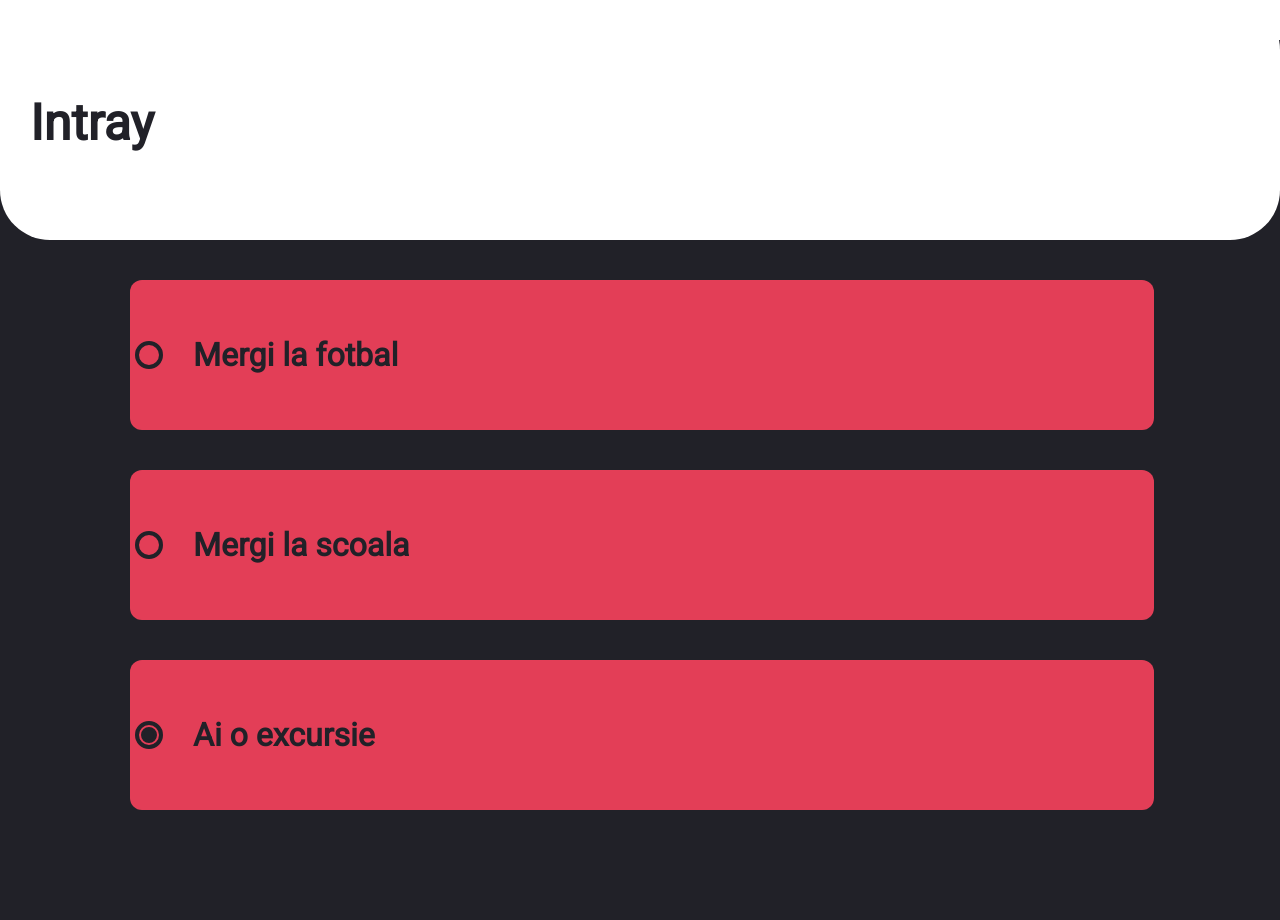
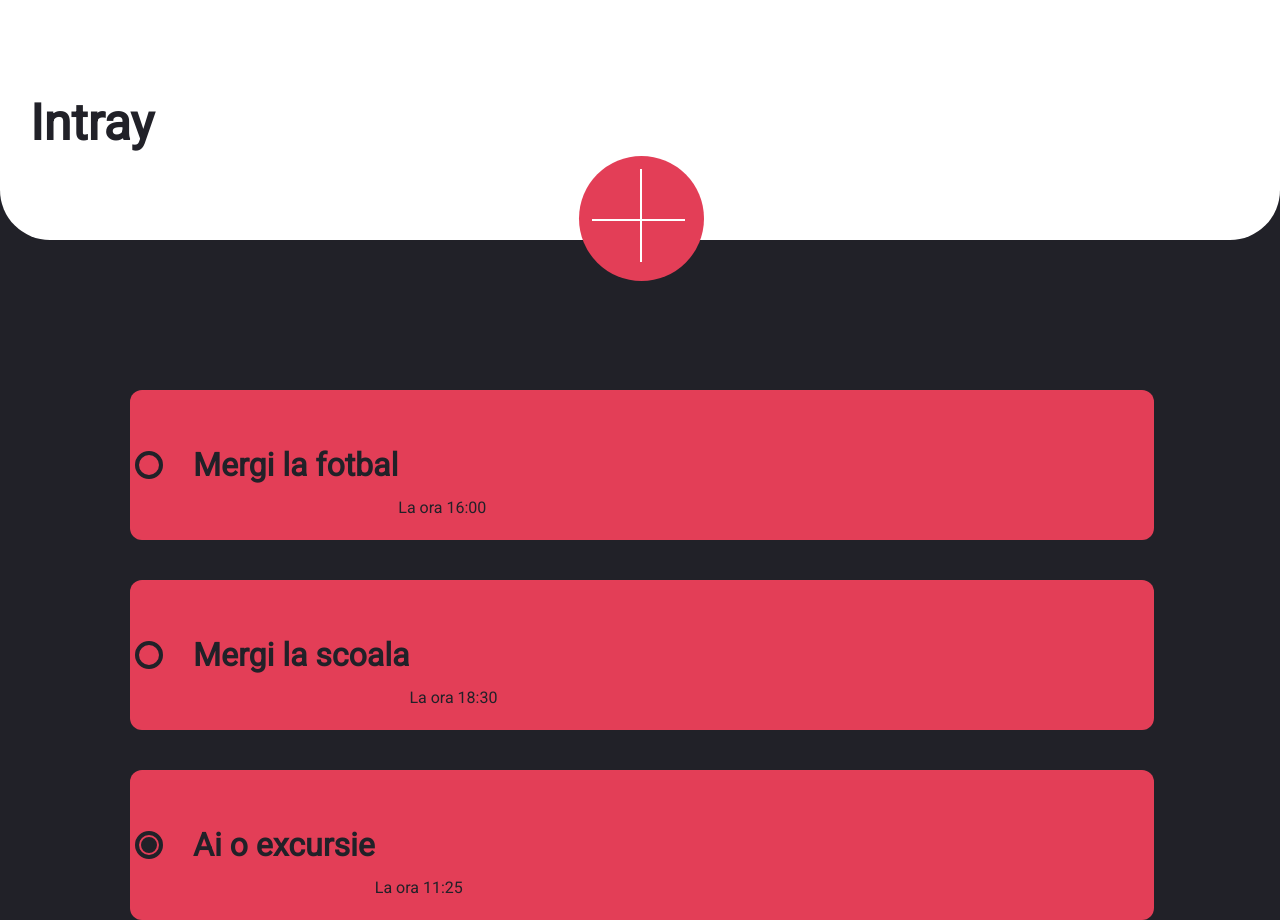
Before and after one commit to zamfir231/TodoApp, a React (Create React App) app: page / in a window 1280 px wide. Before the commit the page ends 810 px from the top, so only its background shows below. Built offline with nearby package versions, Linux system fonts and the light colour scheme.

Commit message:
add task form added

```diff
--- a/src/App.js
+++ b/src/App.js
@@ -1,8 +1,11 @@
-import Header from './components/header/Header'
-import Tasks from './components/Tasks'
+import Header from './components/HomePage/header/Header'
+import Tasks from './components/HomePage/Tasks/Tasks'
+import AddTaskInput from './components/HomePage/AddTaskInput'
 import { useState } from 'react'
 
 const App = () => {
+  const [showAddTaskInput, setshowAddTaskInput] = useState(false)
+
   const [tasks, setTasks] = useState([
     {
       text: 'Mergi la fotbal',
@@ -30,9 +33,26 @@
     }
   ])
 
+  const addTask = (task, description) => {
+    const newTask = {
+      text: task,
+      description: description,
+      done: false,
+      date: '5',
+      day: 'Thursday',
+      Month: 'Dec'
+    }
+
+    setshowAddTaskInput(false)
+
+    setTasks([...tasks, newTask])
+
+  }
+
   return (
     <div>
-      <Header />
+      <Header onAddTask={() => setshowAddTaskInput(true)} />
+      { showAddTaskInput && <AddTaskInput addTask={addTask} onCancel={() => setshowAddTaskInput(false)} /> }
       <Tasks tasks={ tasks } />
     </div>
   )
--- /dev/null
+++ b/src/components/HomePage/AddTaskInput.js
@@ -0,0 +1,95 @@
+import React, { useState } from 'react'
+import {
+    TextField,
+    Grid,
+    Typography,
+    FormControl,
+    FormControlLabel
+
+} from '@material-ui/core'
+
+const AddTaskInput = ({addTask, onCancel}) => {
+    const [taskValue, setTaskValue] = useState('')
+    const [taskDescripton, setTaskDescription] = useState('')
+
+    const onSubmit = (e) => {
+        e.preventDefault()
+
+        if (taskValue.length < 2) {
+            alert('Task must be longer than 1 character');
+            return
+        }
+
+        addTask(taskValue, taskDescripton)
+        setTaskValue('')
+        setTaskDescription('')
+    }
+
+    return (
+        <form className='addTaskForm' onSubmit={onSubmit}>
+            <Grid container spacing={1}>
+                <Grid item xs={12} align="center">
+                    <Typography style={{color:'#FFF'}} component="h4" variant="h4">
+                        Add New Task
+                    </Typography>
+                </Grid>
+                <Grid item xs={12} align='center'>
+                    <label style={{color:'#FFF'}} htmlFor='taskContent'>Task</label>
+                    <TextField
+                        required={false}
+                        type='text'
+                        defaultValue=''
+                        onChange={(e) => setTaskValue(e.target.value)}
+                        inputProps={{
+                            style: {textAlign: 'center',  color: '#FFFFFF'},
+                        }}
+                    />
+                </Grid>
+                <Grid item xs={12} align='center'>
+                    <label style={{color:'#FFF'}} htmlFor='taskDescription'>Description</label>
+                    <TextField
+                        required={false}
+                        type='text'
+                        defaultValue=''
+                        onChange={(e) => setTaskDescription(e.target.value)}
+                        inputProps={{
+                            style: {textAlign: 'center',  color: '#FFFFFF'},
+                        }}
+                    />
+                </Grid>
+                <button
+                    type="button"
+                    onClick={onCancel}
+                    style={{
+                        backgroundColor: "#E33E57",
+                        color:'white',
+                        display: 'inline',
+                        border: 'none',
+                        width: '70px',
+                        height: '30px',
+                        marginBottom: '20px',
+                    }}
+                >
+                    Cancel
+                </button>
+                <button
+                    type="submit"
+                    style={{
+                        backgroundColor: "#E33E57",
+                        color:'white',
+                        width: '70px',
+                        height: '30px',
+                        marginLeft: '20px',
+                        display: 'inline',
+                        border: 'none',
+
+                    }}
+                >
+                    Add
+                </button>
+            </Grid>
+        </form>
+    )
+}
+
+export default AddTaskInput
--- a/src/components/Task.js
+++ b/src/components/HomePage/Tasks/Task.js
@@ -1,10 +1,12 @@
 import RadioButton from "./RadioButton";
 
-const Task = ({ text, done }) => {
+const Task = ({ text, done, description }) => {
     return (
         <div className='task'>
             <RadioButton done={done} insideColor='#E33E57' borderColor='#212128' width='20' />
             <h1 style={{marginLeft: '30px',}}>{text}</h1>
+            <br/>
+            <p className='task-description'>{description}</p>
         </div>
     )
 }
--- a/src/components/Tasks.js
+++ b/src/components/HomePage/Tasks/Tasks.js
@@ -7,6 +7,7 @@
                 <Task
                     text={ task.text }
                     done={ task.done }
+                    description={ task.description }
                     key={id}
                 />
             ))}
--- /dev/null
+++ b/src/components/HomePage/header/AddTaskButton.js
@@ -0,0 +1,29 @@
+const AddTaskButton = ({ onClick }) => {
+    return (
+        <button className='addTask' onClick={ onClick }>
+            <span
+                style={{
+                    position: 'absolute',
+                    left: '10%',
+                    display: 'block',
+                    width: '75%',
+                    height: '2px',
+                    backgroundColor: '#FFFFFF'
+                }}
+            ></span>
+            <span
+                style={{
+                    position: 'absolute',
+                    left: '49%',
+                    top: '10%',
+                    display: 'block',
+                    width: '2px',
+                    height: '75%',
+                    backgroundColor: '#FFFFFF'
+                }}
+            ></span>
+        </button>
+    )
+}
+
+export default AddTaskButton
--- a/src/components/header/Header.js
+++ b/src/components/HomePage/header/Header.js
@@ -1,10 +1,13 @@
-const Header = () => {
+import AddTaskButton from "./AddTaskButton"
+
+const Header = ({ onAddTask }) => {
     return (
         <header>
             <div className='header'>
                 <div className='complete-header'>
                 </div>
                 <h1 className='header-title'>Intray</h1>
+                <AddTaskButton onClick={onAddTask } />
             </div>
         </header>
     )
--- a/src/index.css
+++ b/src/index.css
@@ -19,6 +19,7 @@
   top: 0;
   width: 100%;
   height: 30vh;
+  margin-bottom: 150px;
   background-color: #FFF;
   border-radius: 0 50px 50px 50px;
 }
@@ -28,7 +29,7 @@
   top: 0;
   width: 100%;
   background-color: #FFF;
-  height: 5vh;
+  height: 6.5vh;
   z-index: -1;
 }
 
@@ -57,3 +58,35 @@
   height: 20px;
   background-color: #212128;
 }
+
+.addTask {
+  position: relative;
+  right: 45%;
+  top: 65%;
+  display: block;
+  margin-bottom: 100px;
+  border: none;
+  border-radius: 50%;
+  width: 125px;
+  height: 125px;
+  background-color: #E33E57;
+}
+
+.addTaskForm {
+  position: relative;
+  left: 45%;
+  background-color: #212128;
+  display: flex;
+  border-radius: 16px;
+  width: 175px;
+  height: 200px;
+  margin-bottom: 50px;
+}
+
+.task-description {
+  display: inline;
+  color: #212128;
+  position: relative;
+  margin-left: 0px;
+  margin-top: 100px;
+}
```
Also changed, not shown: src/components/HomePage/Tasks/RadioButton.js (renamed from src/components/RadioButton.js), src/components/HomePage/header/Navbar.js (added), src/components/header/Navbar.js (deleted).
